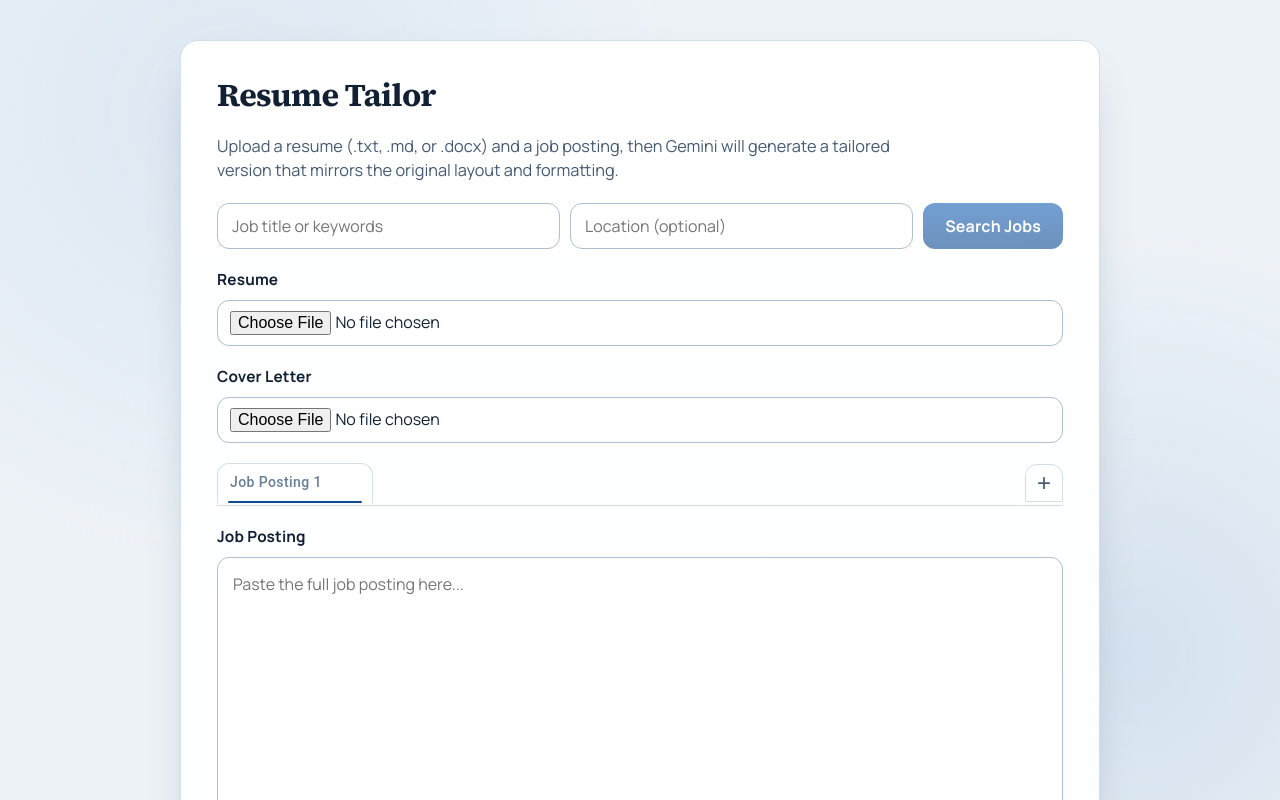
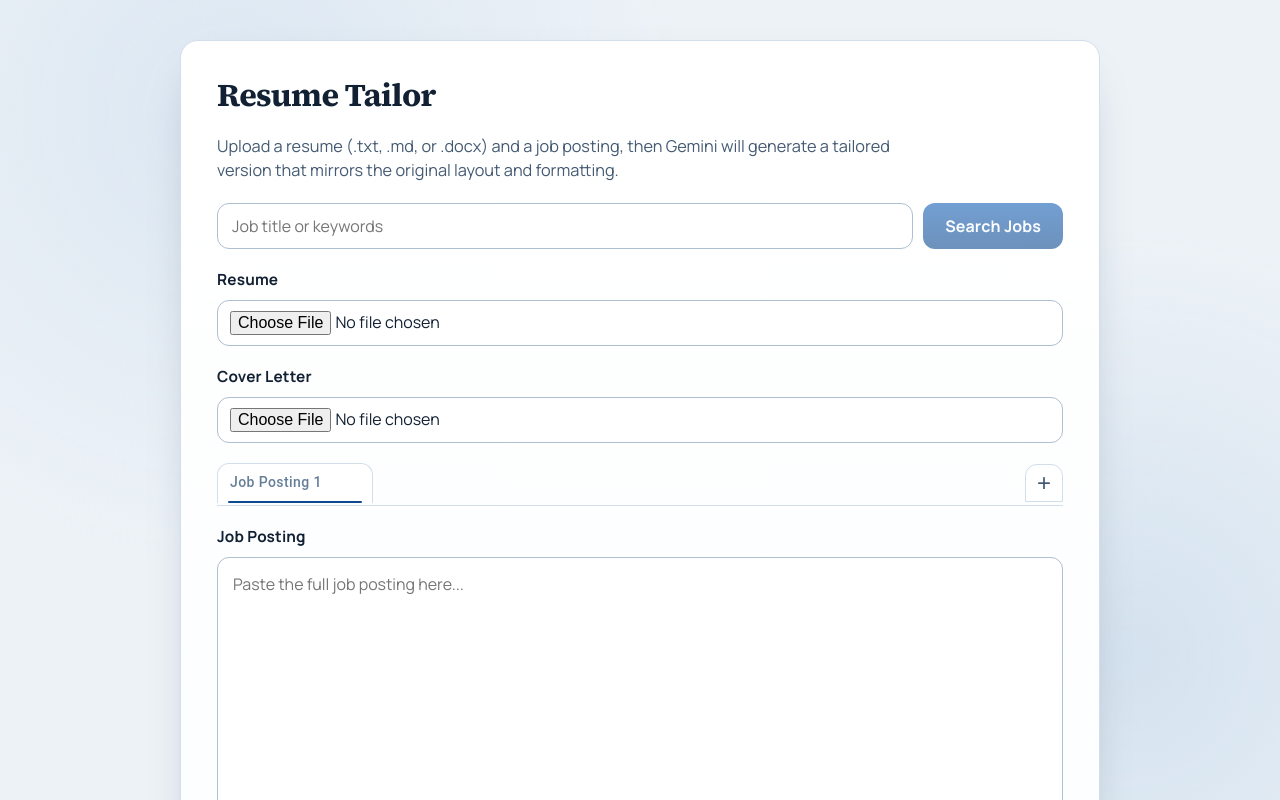
Before and after one commit to alexandergshaw/Resume-Tailor, a Next.js app in the folder hello-world/: page / in a window 1280 px wide. Shown: the top 800 px of the page. Built offline with nearby package versions, Linux system fonts and the light colour scheme.

Commit message:
feat: update job search API integration to focus on remote jobs and simplify location handling

```diff
--- a/hello-world/app/api/jobs/route.js
+++ b/hello-world/app/api/jobs/route.js
@@ -28,14 +28,13 @@ function normalizeJob(raw) {
 export async function GET(request) {
   const { searchParams } = new URL(request.url);
   const query = searchParams.get("query")?.trim();
-  const location = searchParams.get("location")?.trim() || "";
 
   if (!query) {
     return Response.json({ error: "query parameter is required." }, { status: 400 });
   }
 
-  const fullQuery = location ? `${query} in ${location}` : query;
-  const cacheKey = `jobs:jsearch:${fullQuery}`;
+  const fullQuery = `${query} remote`;
+  const cacheKey = `jobs:jsearch:remote:today:${query}`;
 
   const cached = await getCached(cacheKey);
   if (cached) {
@@ -48,6 +47,7 @@ export async function GET(request) {
     query: fullQuery,
     num_pages: "1",
     page: "1",
+    date_posted: "today",
   });
 
   let data;
--- a/hello-world/app/page.js
+++ b/hello-world/app/page.js
@@ -41,7 +41,6 @@ export default function Home() {
   const [resumeFile, setResumeFile] = useState(null);
   const [coverLetterFile, setCoverLetterFile] = useState(null);
   const [jobQuery, setJobQuery] = useState("");
-  const [jobLocation, setJobLocation] = useState("");
   const [jobResults, setJobResults] = useState([]);
   const [isSearching, setIsSearching] = useState(false);
   const [jobSearchError, setJobSearchError] = useState("");
@@ -406,7 +405,6 @@ export default function Home() {
 
     try {
       const params = new URLSearchParams({ query: jobQuery.trim() });
-      if (jobLocation.trim()) params.set("location", jobLocation.trim());
 
       const response = await fetch(`/api/jobs?${params.toString()}`);
       const payload = await response.json();
@@ -599,13 +597,6 @@ export default function Home() {
               placeholder="Job title or keywords"
               value={jobQuery}
               onChange={(e) => setJobQuery(e.target.value)}
-            />
-            <input
-              type="text"
-              className={styles.searchInput}
-              placeholder="Location (optional)"
-              value={jobLocation}
-              onChange={(e) => setJobLocation(e.target.value)}
             />
             <button
               type="submit"
```
